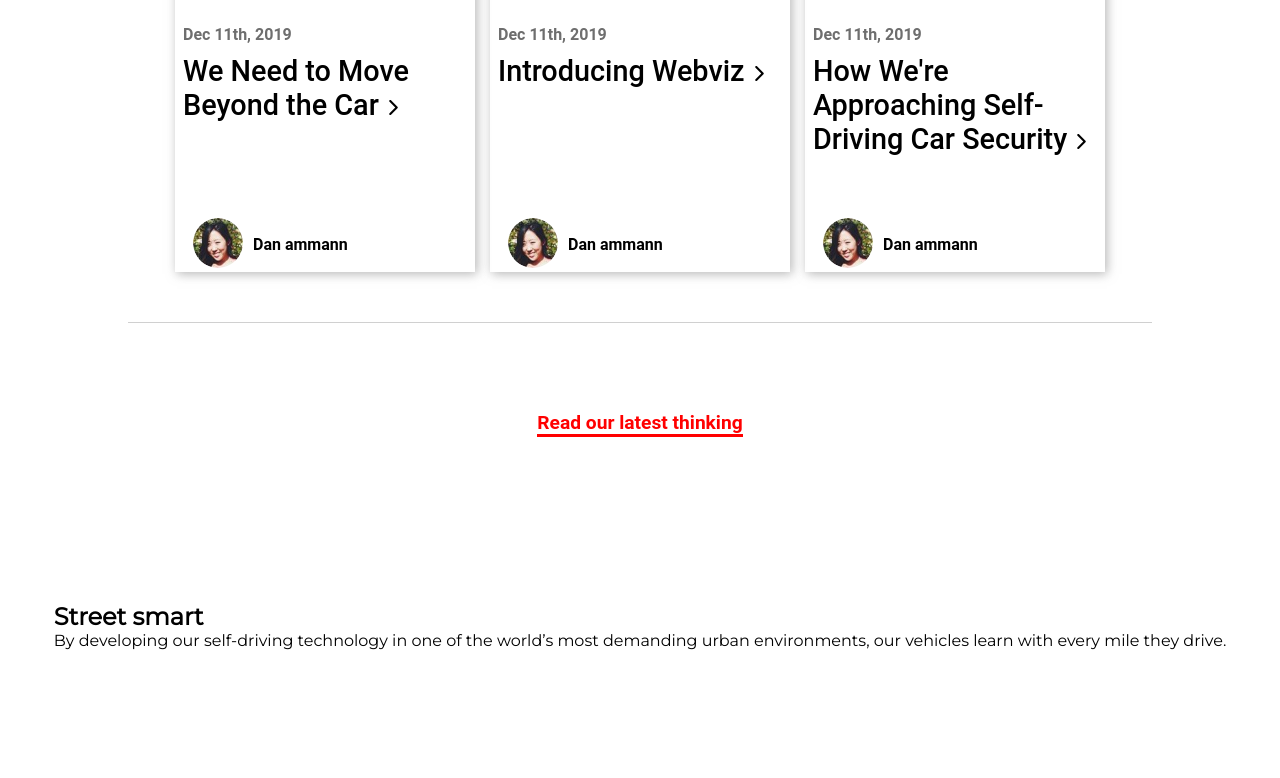
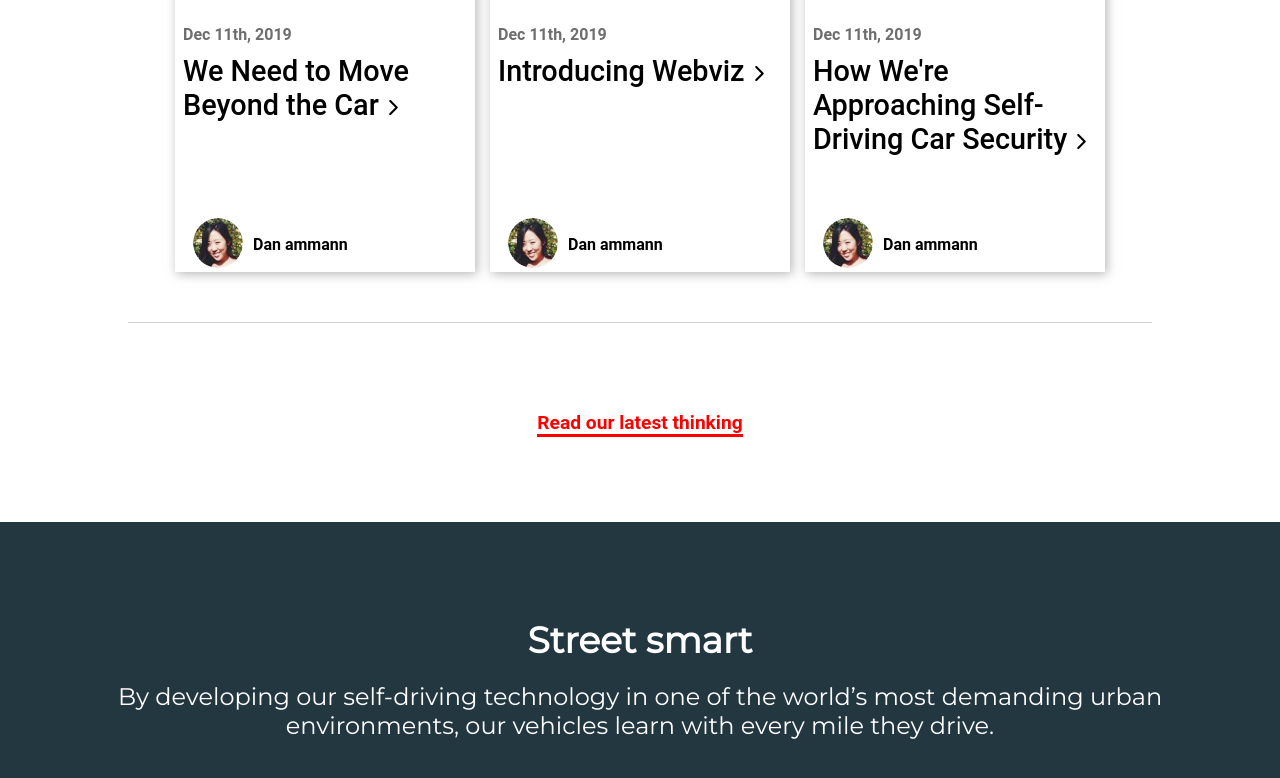
Before and after one commit to Wodnyan/Cruise, a plain HTML site: page index.html in a window 1280 px wide. Shown: the part 3180-3958 px from the top of the page. Before the commit the page ends 3870 px from the top, so only its background shows below. Drawn offline with Linux system fonts and the light colour scheme.

Commit message:
Styled Street Smart Section

```diff
--- a/style/style.scss
+++ b/style/style.scss
@@ -366,6 +366,22 @@ section.section--careers {
     }
 }
 
+section.street-smart {
+    padding: 4em;
+    margin: 0;
+    background-color: #233741;
+    color: white;
+    font-size: 1.5em;
+
+    .text {
+        text-align: center;
+
+        h1 {
+            margin-bottom: 20px;
+        }
+    }
+}
+
 @media screen and(max-width: 1000px) {
     body {
         font-size: 12px;
```
Also changed, not shown: style/style.css, 1 other file.
